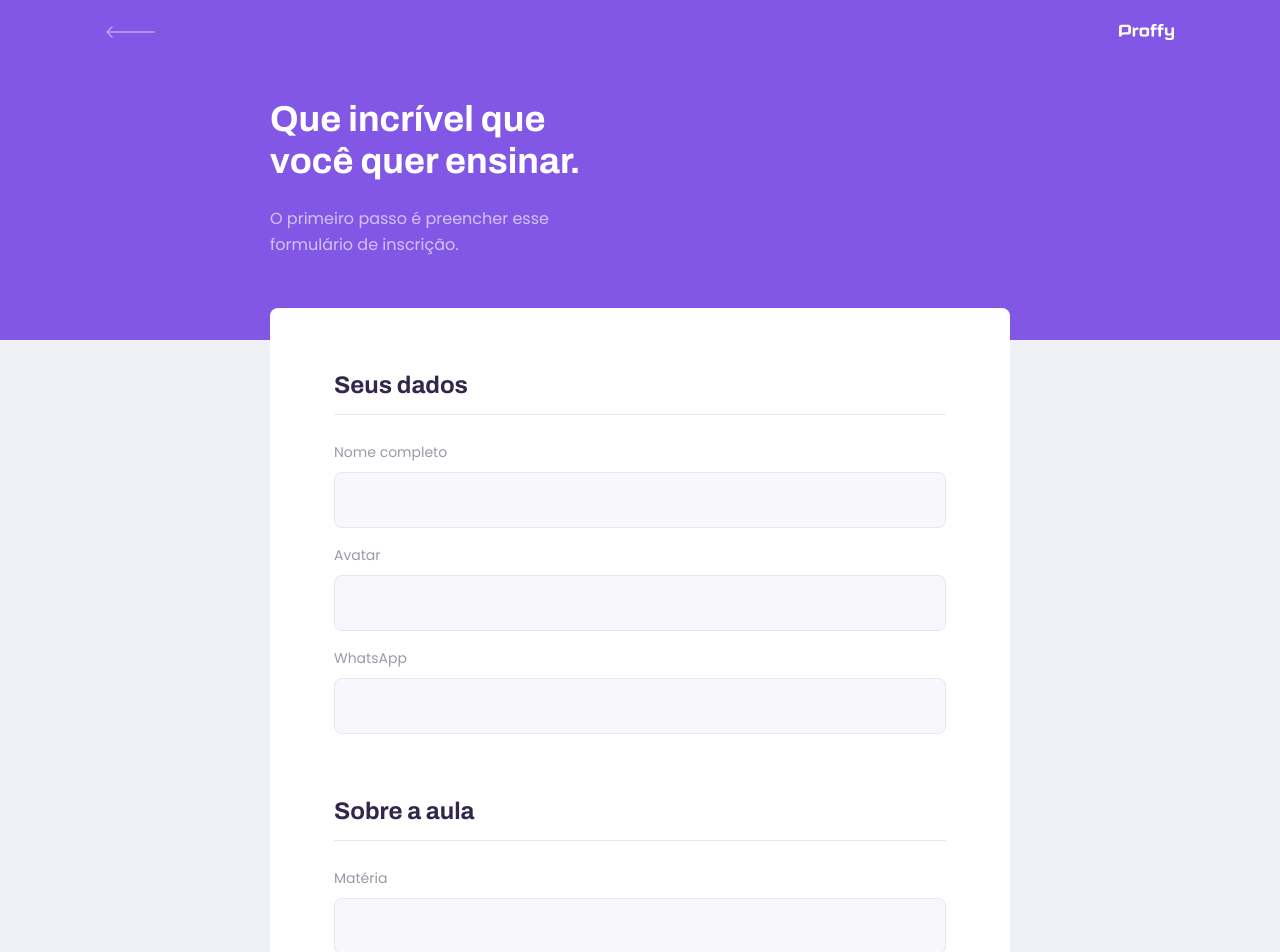
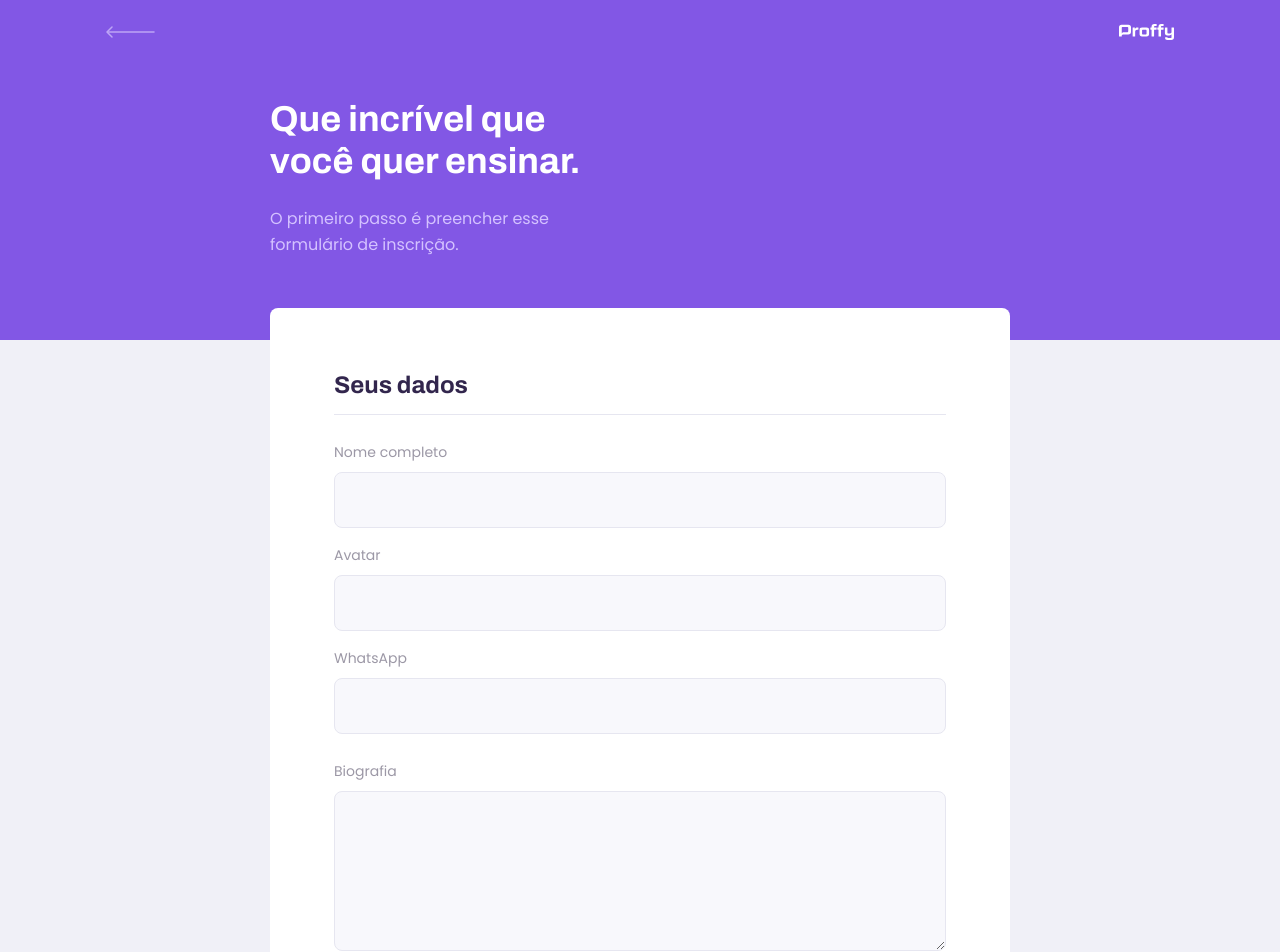
Before and after one commit to sergiocme/proffy, a React (Create React App) app in the folder web/: page /teach in a window 1280 px wide. Shown: the top 952 px of the page. Built offline with nearby package versions, Linux system fonts and the light colour scheme; the HTML template or start-up script is replaced by a standard one.

Commit message:
Create Textarea component

```diff
--- /dev/null
+++ b/web/src/components/Textarea/index.tsx
@@ -0,0 +1,17 @@
+import React, { TextareaHTMLAttributes } from 'react';
+import './styles.css';
+
+interface TextareaProps extends TextareaHTMLAttributes<HTMLTextAreaElement> {
+  label: string;
+}
+
+const Textarea: React.FC<TextareaProps> = ({ name, label, ...rest }) => {
+  return (
+    <div className="textarea-block">
+      <label htmlFor={name}>{label}</label>
+      <textarea id={name} {...rest} />
+    </div>
+  );
+}
+
+export default Textarea;
--- /dev/null
+++ b/web/src/components/Textarea/styles.css
@@ -0,0 +1,34 @@
+.textarea-block {
+  position: relative;
+}
+
+.textarea-block + .text-block {
+  margin-top: 1.4rem;
+}
+
+.textarea-block label {
+  font-size: 1.4rem;
+}
+
+.textarea-block textarea {
+  width: 100%;
+  height: 16rem;
+  min-height: 10rem;
+
+  outline: 0;
+  margin-top: 0.8rem;
+  padding: 1.2rem 1.6rem;
+  border-radius: 0.8rem;
+  border: 1px solid var(--color-line-in-white);
+  resize: vertical;
+
+  font: 1.6rem Archivo;
+
+  background: var(--color-input-background);
+
+  transition: all 0.4s;
+}
+
+.textarea-block textarea:focus {
+  border-color: var(--color-primary-dark);
+}
--- a/web/src/pages/TeacherForm/index.tsx
+++ b/web/src/pages/TeacherForm/index.tsx
@@ -4,6 +4,7 @@
 // Components
 import PageHeader from '../../components/PageHeader';
 import Input from '../../components/Input';
+import Textarea from '../../components/Textarea';
 
 // Assets
 import warningIcon from '../../assets/images/icons/warning.svg';
@@ -22,6 +23,7 @@
           <Input name="name" label="Nome completo" />
           <Input name="avatar" label="Avatar" />
           <Input name="whatsapp" label="WhatsApp" />
+          <Textarea name="bio" label="Biografia" />
         </fieldset>
 
         <fieldset>
--- a/web/src/pages/TeacherForm/styles.css
+++ b/web/src/pages/TeacherForm/styles.css
@@ -41,6 +41,10 @@
 
   font: 700 2.4rem Archivo;
   color: var(--color-text-title);
+}
+
+#page-teacher-form main fieldset .input-block + .textarea-block {
+  margin-top: 2.4rem;
 }
 
 #page-teacher-form main label {
```
